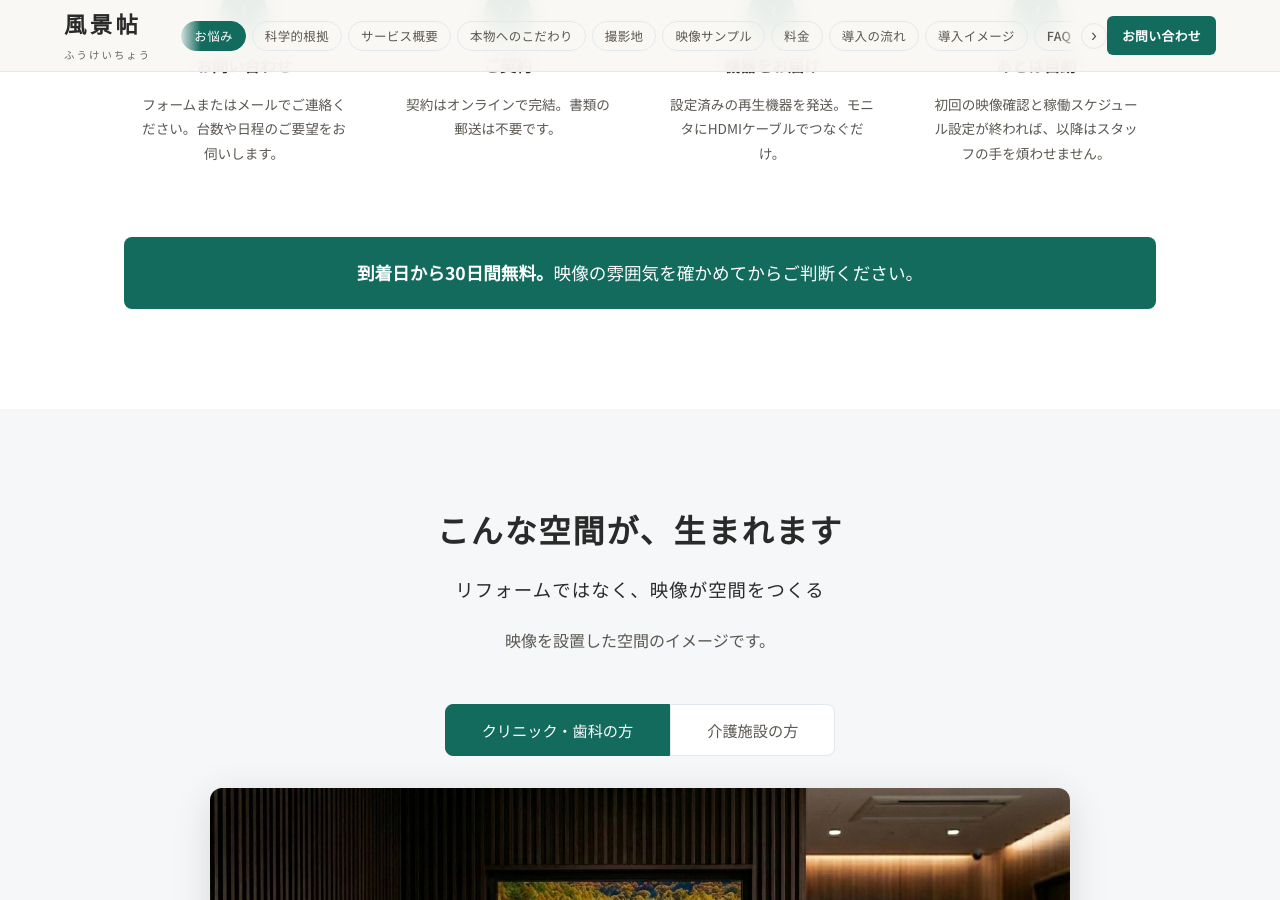
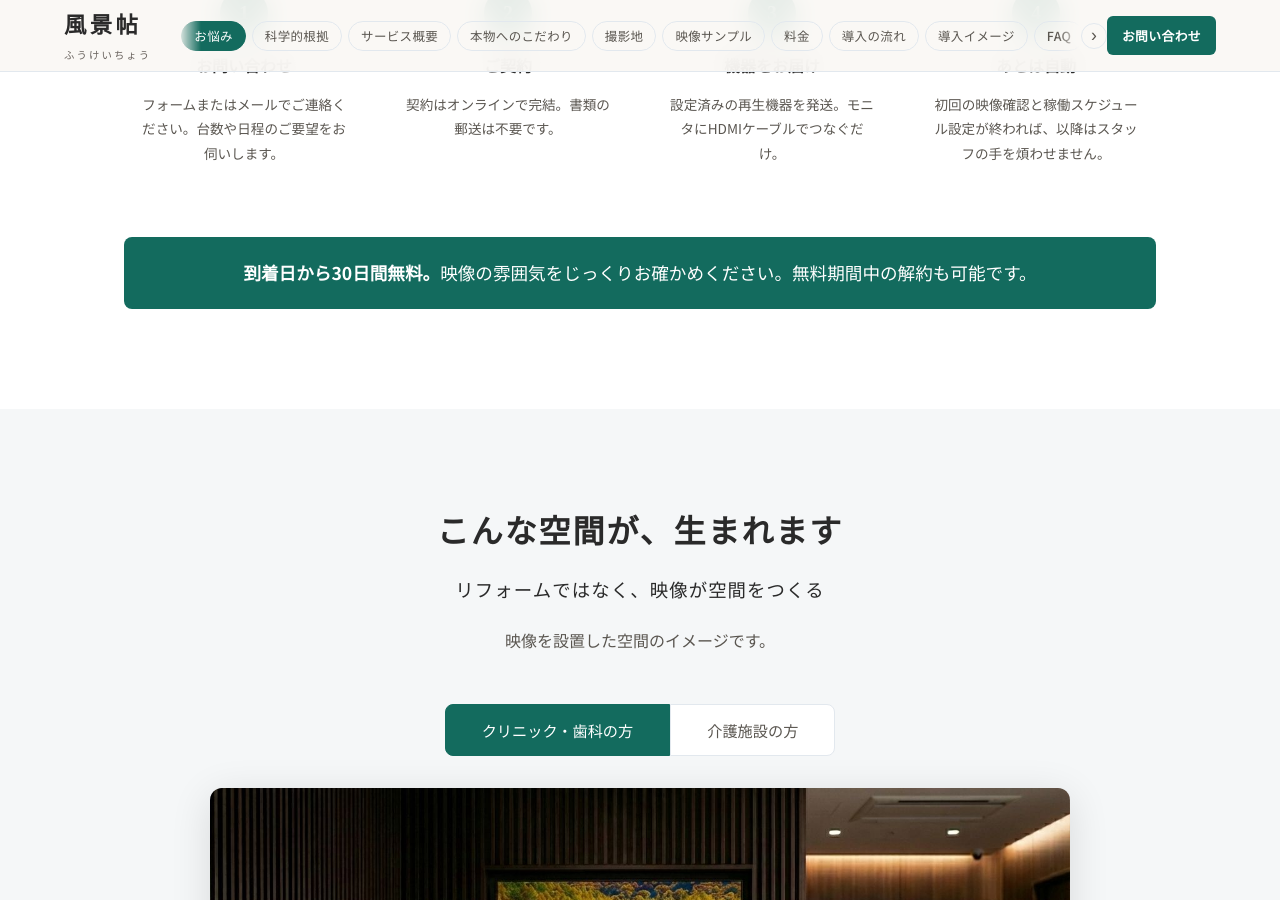
Before and after one commit to dr836gnypeq-ctrl/fukeichou-site, a Jekyll site: the page built from index.html, in a window 1280 px wide and 900 px high, scrolled down 11651 px. Built offline with Jekyll 4.4.1, drawn with Linux system fonts in a browser that asks for light colours; nearby versions of some CDN libraries.

Commit message:
導入の流れ: ご判断→お試し+解約可能の文言に変更

```diff
--- a/index.html
+++ b/index.html
@@ -448,7 +448,7 @@ description: 待合室のモニターに何を流すか迷っていませんか
 <div class="flow-step reveal reveal-d3"><svg class="step-icon" viewBox="0 0 80 80" aria-hidden="true"><circle class="si-bg" cx="40" cy="40" r="36"/><rect class="si-s" x="42" y="26" width="22" height="17" rx="3"/><rect class="si-scr" x="44" y="28" width="18" height="10" rx="1"/><rect class="si-s" x="48" y="43" width="5" height="3" rx="1"/><line class="si-s" x1="44" y1="46" x2="58" y2="46" style="stroke-width:1.5"/><rect class="si-s" x="16" y="36" width="16" height="10" rx="2"/><circle class="si-f" cx="24" cy="41" r="2"/><rect class="si-f" x="30" y="39" width="3" height="5" rx="1"/><rect class="si-f" x="39" y="32" width="3" height="6" rx="1"/><path class="si-s" d="M33,42 Q37,38 39,35" style="stroke-width:2"/></svg><div class="step-number">3</div><h3>機器をお届け</h3><p>設定済みの再生機器を発送。モニタにHDMIケーブルでつなぐだけ。</p></div>
 <div class="flow-step reveal reveal-d4"><svg class="step-icon" viewBox="0 0 80 80" aria-hidden="true"><circle class="si-bg" cx="40" cy="40" r="36"/><path class="si-s" d="M40,16 A24,24,0,1,1,18,30" marker-end="url(#si-arr)" style="stroke-width:2"/><defs><marker id="si-arr" viewBox="0 0 10 10" refX="8" refY="5" markerWidth="5" markerHeight="5" orient="auto-start-reverse"><path d="M2 1L8 5L2 9" fill="none" stroke="var(--moss)" stroke-width="1.5" stroke-linecap="round" stroke-linejoin="round"/></marker></defs><circle class="si-s" cx="40" cy="40" r="11"/><line class="si-s" x1="40" y1="40" x2="40" y2="31" style="stroke-width:2"/><line class="si-s" x1="40" y1="40" x2="48" y2="40"/><circle class="si-f" cx="40" cy="40" r="2"/></svg><div class="step-number">4</div><h3>あとは自動</h3><p>初回の映像確認と稼働スケジュール設定が終われば、以降はスタッフの手を煩わせません。</p></div>
 </div>
-<div class="flow-note"><p><strong>到着日から30日間無料。</strong>映像の雰囲気を確かめてからご判断ください。</p></div>
+<div class="flow-note"><p><strong>到着日から30日間無料。</strong>映像の雰囲気をじっくりお確かめください。無料期間中の解約も可能です。</p></div>
 </div>
 </section>
 
```
